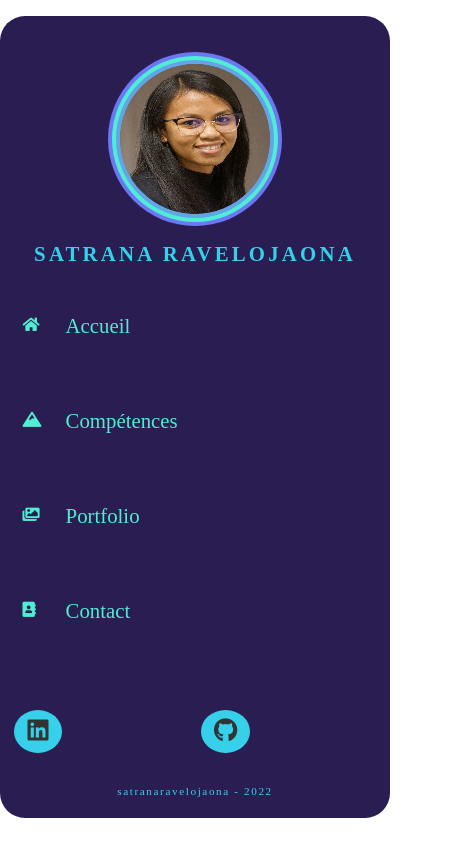
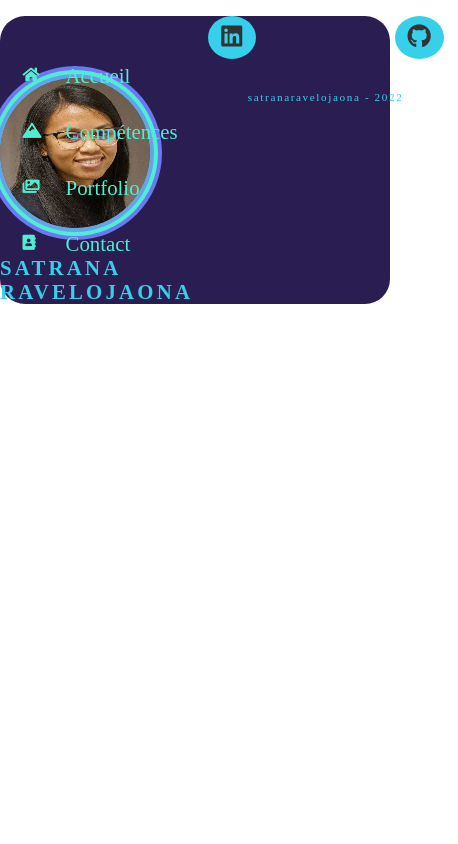
Before and after one commit to SaRvj/CV, a React (Create React App) app: page / in a window 390 px wide. Shown: the whole page, 458 px wide, since content can reach past the window. Built offline with nearby package versions, Linux system fonts and the light colour scheme; a web font is replaced by a local one.

Commit message:
modification of the navigation bar for screen 850px and less

```diff
--- a/src/styles/components/_navigation.scss
+++ b/src/styles/components/_navigation.scss
@@ -128,3 +128,11 @@
         }
     }
 }
+
+@media screen and (max-width: 850px) {
+    .sidebar {
+        display: flex;
+        min-height: 50px;
+        margin-bottom: .2rem;
+    }
+}
```
